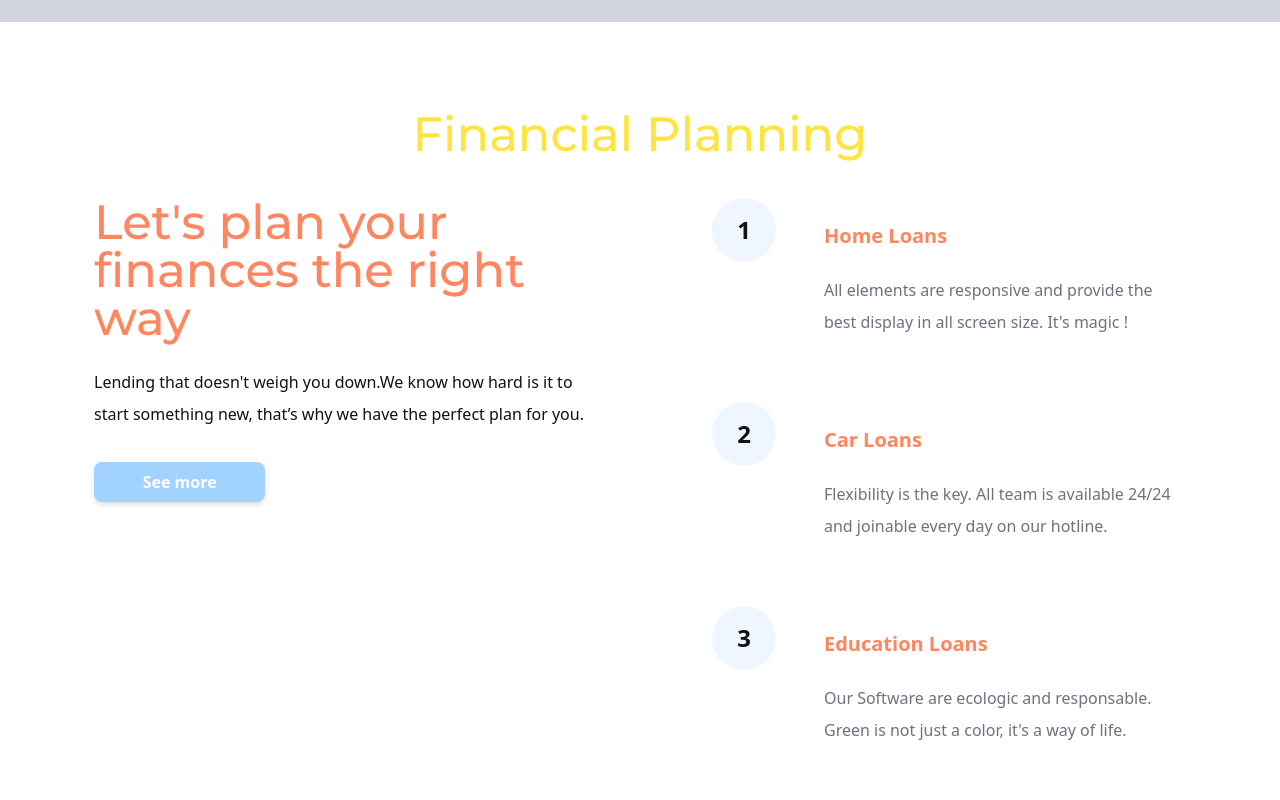
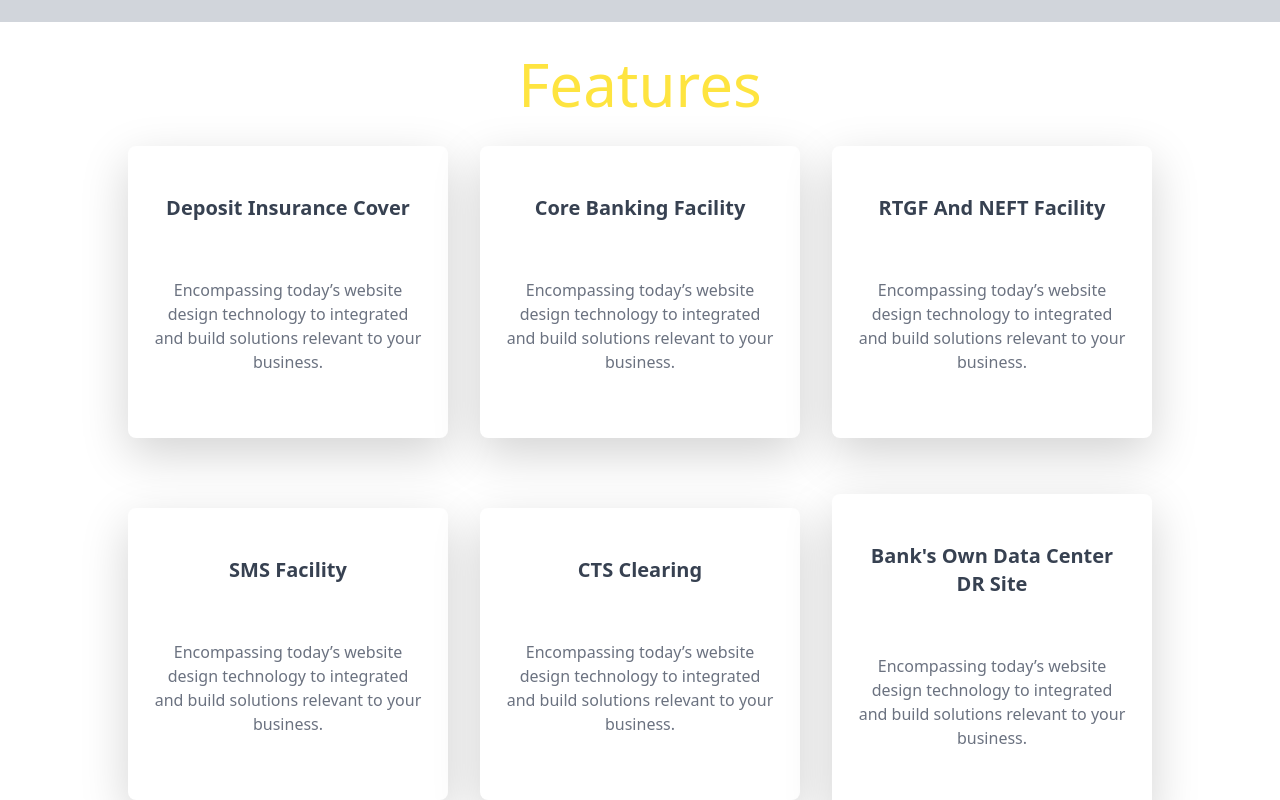
Before and after one commit to Omkaroj1242/Nidhi_Bank, a React (Create React App) app: page / in a window 1280 px wide. Shown: the part 1300-2100 px from the top of the page. Built offline with nearby package versions, Linux system fonts and the light colour scheme.

Commit message:
Features added

```diff
--- a/src/Components/Features/Features.js
+++ b/src/Components/Features/Features.js
@@ -1,82 +1,86 @@
-import React from 'react'
+import React from "react";
 
 const Features = () => {
-    return (
-        <div>
+  const bankFeatures = [
+    {
+      id: 1,
+      feature: "Deposit Insurance Cover",
+      desc: "Encompassing today’s website design technology to integrated and build solutions relevant to your business.",
+    },
+    {
+      id: 2,
+      feature: " Core Banking Facility",
+      desc: "Encompassing today’s website design technology to integrated and build solutions relevant to your business.",
+    },
+    {
+      id: 3,
+      feature: "RTGF And NEFT Facility",
+      desc: "Encompassing today’s website design technology to integrated and build solutions relevant to your business.",
+    },
+    {
+        id: 4,
+        feature: "SMS Facility",
+        desc: "Encompassing today’s website design technology to integrated and build solutions relevant to your business.",
+      },
+      {
+        id: 5,
+        feature: "CTS Clearing",
+        desc: "Encompassing today’s website design technology to integrated and build solutions relevant to your business.",
+      },
+      {
+        id: 6,
+        feature: "Bank's Own Data Center DR Site",
+        desc: "Encompassing today’s website design technology to integrated and build solutions relevant to your business.",
+      },
+      {
+        id: 7,
+        feature: "APBS & DBTL Service ATM Card Facility",
+        desc: "Encompassing today’s website design technology to integrated and build solutions relevant to your business.",
+      },
+      {
+        id: 8,
+        feature: "0.50% extra interest rate on Senior Citizen Deposits",
+        desc: "Encompassing today’s website design technology to integrated and build solutions relevant to your business.",
+      },
+      {
+        id: 9,
+        feature: "Facility to pay monthly quarterly interest on the deposit",
+        desc: "Encompassing today’s website design technology to integrated and build solutions relevant to your business.",
+      },
+      {
+        id: 10,
+        feature: "Attractive interest rates on deposit loans",
+        desc: "Encompassing today’s website design technology to integrated and build solutions relevant to your business.",
+      },
+      {
+        id: 10,
+        feature: "Locker facility in all branches",
+        desc: "Encompassing today’s website design technology to integrated and build solutions relevant to your business.",
+      },
+  ];
 
-<section>
-<div class="container max-w-7xl mx-auto mb-4 p-4 sm:p-6 lg:p-8 bg-white dark:bg-gray-800 my-8">
-        <h1 className="text-blue-600 font-myFont text-5xl text-center py-8">Financial Planning</h1>
-    <div class="flex flex-wrap -mx-8">
-        <div class="w-full lg:w-1/2 px-8">
-            <div class="mb-12 lg:mb-0 pb-12 lg:pb-0 border-b lg:border-b-0">
-                <h2 class="mb-4 text-3xl lg:text-5xl font-myFont text-blue-400">
-                Let's plan your finances the right way
-                </h2>
-                <p class="mb-8 leading-loose text-blue-700 dark:text-gray-300">
-                Lending that doesn't weigh you down.We know how hard is it to start something new, that’s why we have the perfect plan for you.
-                </p>
-                <div class="w-full md:w-1/3">
-                    <button type="button" class="py-2 px-4 text-blue-300 bg-blue-500 hover:bg-indigo-700 focus:ring-indigo-500 focus:ring-offset-indigo-200 text-white w-full transition ease-in duration-200 text-center text-base font-semibold shadow-md focus:outline-none focus:ring-2 focus:ring-offset-2  rounded-lg ">
-                        See more
-                    </button>
-                </div>
+  return (
+    <div className="my-8">
+      <h1 className="text-blue-600 text-center text-6xl">Features</h1>
+      <div className="sm:flex flex-wrap justify-center items-center text-center gap-8">
+        {bankFeatures.map((data, id) => {
+          return (
+            <div
+              key={id}
+              className="w-full sm:w-1/2 md:w-1/2 lg:w-1/4 px-4 py-4 bg-white mt-6  shadow-lg rounded-lg dark:bg-gray-800"
+            >
+              <h3 className="text-2xl sm:text-xl text-gray-700 font-semibold dark:text-white py-4">
+                {data.feature}
+              </h3>
+              <p className="text-md  text-gray-500 dark:text-gray-300 py-4">
+                {data.desc}
+              </p>
             </div>
-        </div>
-        <div class="w-full lg:w-1/2 px-8">
-            <ul class="space-y-12">
-                <li class="flex -mx-4">
-                    <div class="px-4">
-                        <span class="flex w-16 h-16 mx-auto items-center justify-center text-2xl font-bold font-heading rounded-full bg-blue-50 text-blue-700">
-                            1
-                        </span>
-                    </div>
-                    <div class="px-4">
-                        <h3 class="my-4 text-xl font-semibold text-blue-400">
-                            Home Loans
-                        </h3>
-                        <p class="text-gray-500 dark:text-gray-300 leading-loose">
-                            All elements are responsive and provide the best display in all screen size. It&#x27;s magic !
-                        </p>
-                    </div>
-                </li>
-                <li class="flex -mx-4">
-                    <div class="px-4">
-                        <span class="flex w-16 h-16 mx-auto items-center justify-center text-2xl font-bold font-heading rounded-full bg-blue-50 text-blue-700">
-                            2
-                        </span>
-                    </div>
-                    <div class="px-4">
-                        <h3 class="my-4 text-xl font-semibold text-blue-400">
-                            Car Loans
-                        </h3>
-                        <p class="text-gray-500 dark:text-gray-300 leading-loose">
-                            Flexibility is the key. All team is available 24/24 and joinable every day on our hotline.
-                        </p>
-                    </div>
-                </li>
-                <li class="flex -mx-4">
-                    <div class="px-4">
-                        <span class="flex w-16 h-16 mx-auto items-center justify-center text-2xl font-bold font-heading rounded-full bg-blue-50 text-blue-700">
-                            3
-                        </span>
-                    </div>
-                    <div class="px-4">
-                        <h3 class="my-4 text-xl font-semibold text-blue-400">
-                            Education Loans
-                        </h3>
-                        <p class="text-gray-500 dark:text-gray-300 leading-loose">
-                            Our Software are ecologic and responsable. Green is not just a color, it&#x27;s a way of life.
-                        </p>
-                    </div>
-                </li>
-            </ul>
-        </div>
+          );
+        })}
+      </div>
     </div>
-</div>
-</section>
-        </div>
-    )
-}
+  );
+};
 
-export default Features
+export default Features;
```
